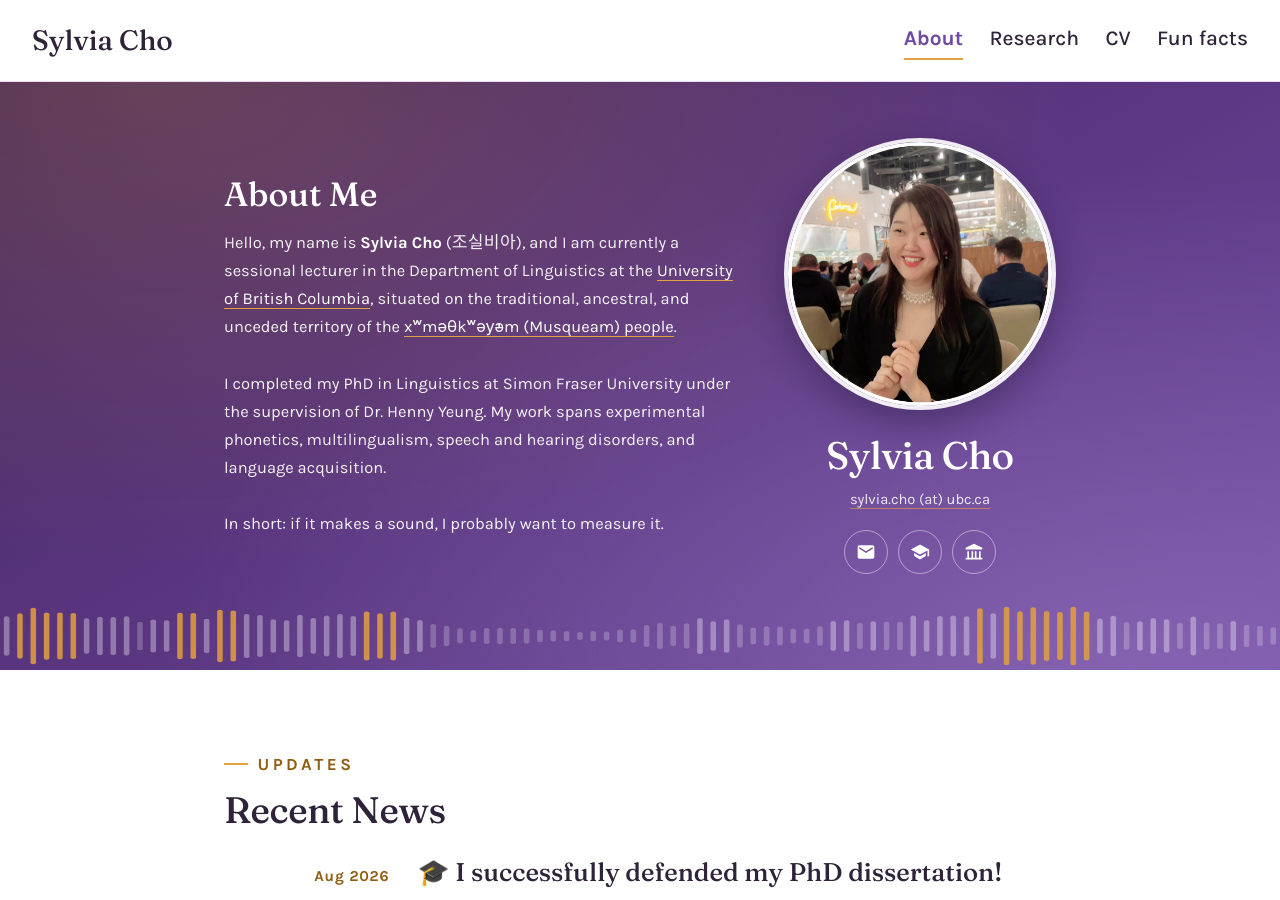
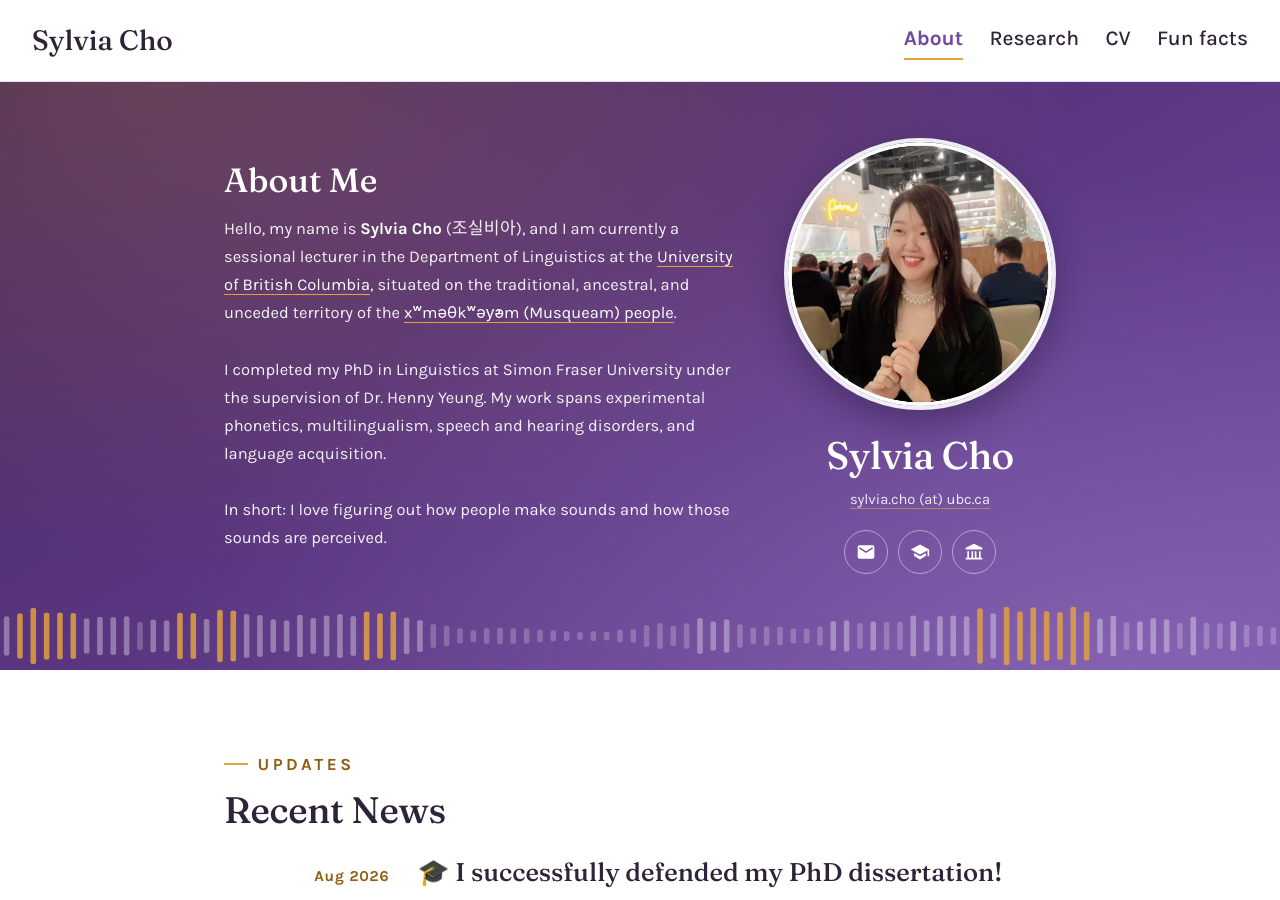
Before and after one commit to sylviacho247/sylviacho247.github.io, a Jekyll site: the page built from index.html, in a window 1280 px wide and 900 px high. Built offline with Jekyll 4.4.1, drawn with Linux system fonts in a browser that asks for light colours.

Commit message:
Update index.html

```diff
--- a/index.html
+++ b/index.html
@@ -72,7 +72,7 @@
 
         <div class="profile-about">
           <h2>About Me</h2>
-          <p>Hello, my name is <b>Sylvia Cho</b> (<span class="ko" lang="ko">&#51312;&#49892;&#48708;&#50500;</span>), and I am currently a sessional lecturer in the Department of Linguistics at the <a href="https://linguistics.ubc.ca/" target="_blank" rel="noopener">University of British Columbia</a>, situated on the traditional, ancestral, and unceded territory of the <a href="https://www.musqueam.bc.ca/" target="_blank" rel="noopener">xʷməθkʷəy̓əm (Musqueam) people</a>. <br><br>I completed my PhD in Linguistics at Simon Fraser University under the supervision of Dr. Henny Yeung. My work spans experimental phonetics, multilingualism, speech and hearing disorders, and language acquisition.<br><br>In short: if it makes a sound, I probably want to measure it.</p>
+          <p>Hello, my name is <b>Sylvia Cho</b> (<span class="ko" lang="ko">&#51312;&#49892;&#48708;&#50500;</span>), and I am currently a sessional lecturer in the Department of Linguistics at the <a href="https://linguistics.ubc.ca/" target="_blank" rel="noopener">University of British Columbia</a>, situated on the traditional, ancestral, and unceded territory of the <a href="https://www.musqueam.bc.ca/" target="_blank" rel="noopener">xʷməθkʷəy̓əm (Musqueam) people</a>. <br><br>I completed my PhD in Linguistics at Simon Fraser University under the supervision of Dr. Henny Yeung. My work spans experimental phonetics, multilingualism, speech and hearing disorders, and language acquisition.<br><br>In short: I love figuring out how people make sounds and how those sounds are perceived.</p>
         </div>
 
       </div>
```
